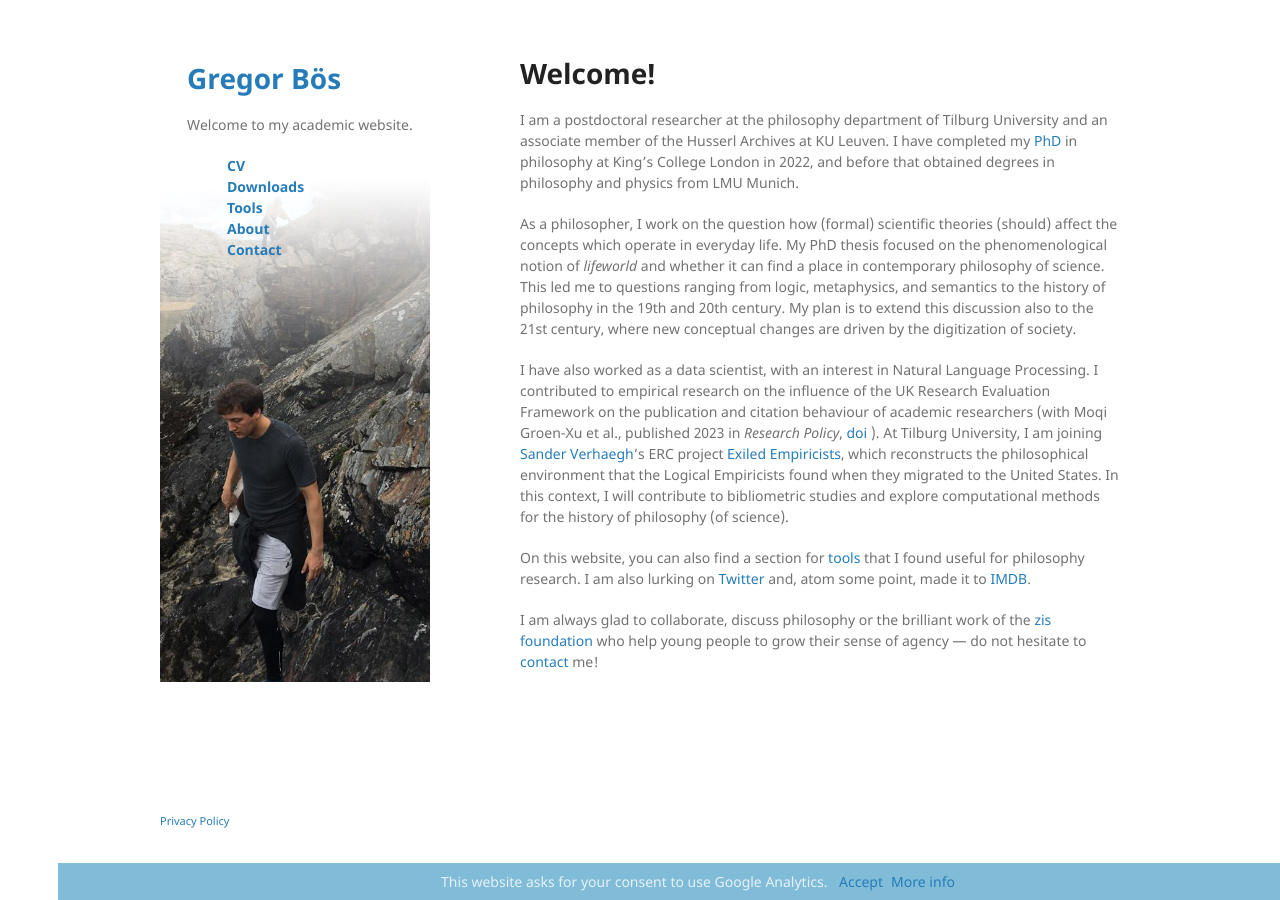
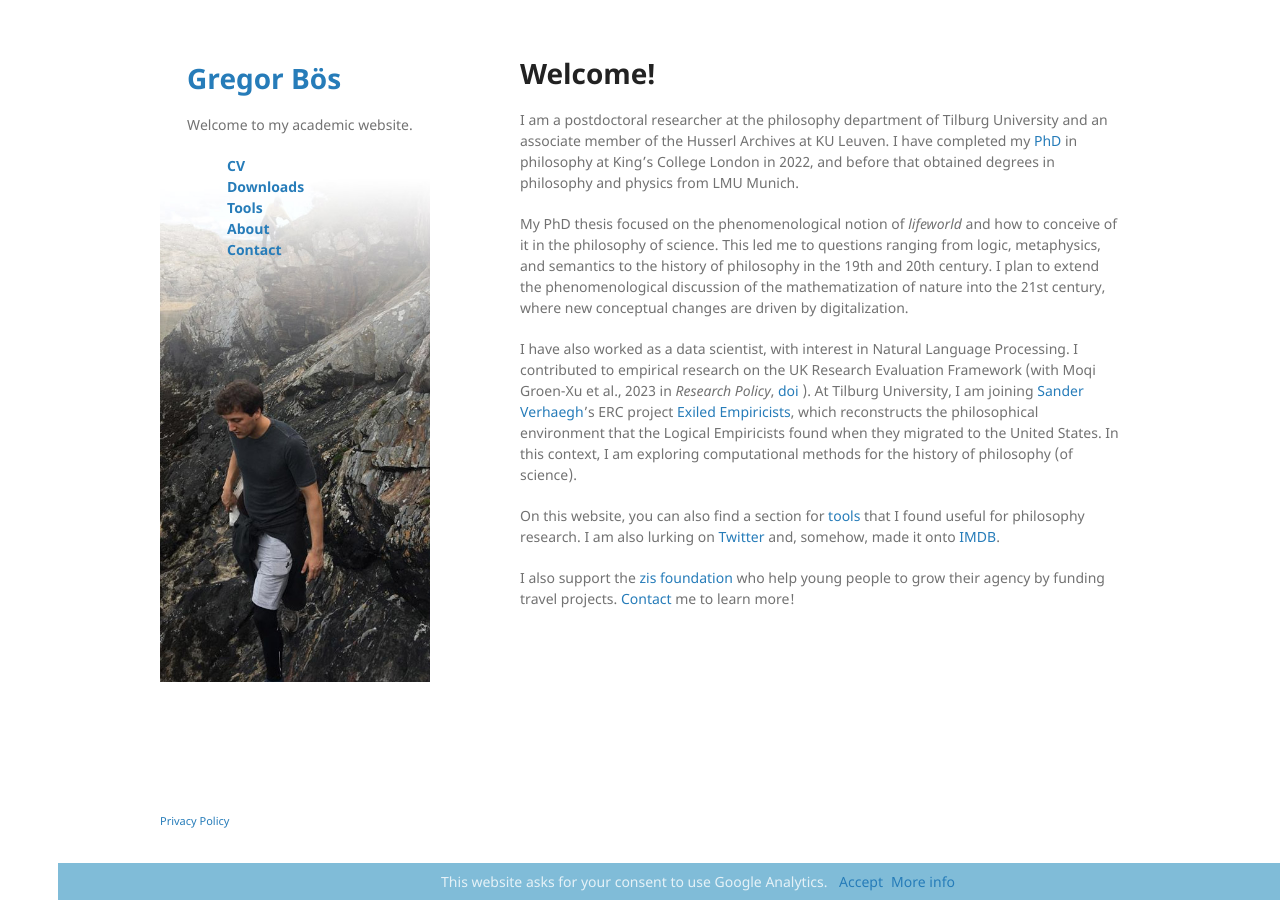
Before and after one commit to gboes/gboes.github.io, a Jekyll site: the page built from index.md, in a window 1280 px wide. Built offline with Jekyll 4.4.1, drawn with Linux system fonts in a browser that asks for light colours; Markdown is read by kramdown in place of the engine named in the settings.

Commit message:
small changes landing page

```diff
--- a/index.md
+++ b/index.md
@@ -10,11 +10,10 @@ I am a postdoctoral researcher at the philosophy department of Tilburg Universit
 <!-- Did you ever wonder what the world of your great-grandparents looked like &mdash; to them, not you? Changes in politics and religious beliefs might make for the most dramatic differences, but there are also differences in how we conceive of the natural world.  -->
 <!-- I am trying to understand how scientific theories (should) affect the concepts which operate in everyday life.  -->
 
-As a philosopher, I work on the question how (formal) scientific theories (should) affect the concepts which operate in everyday life.
-My PhD thesis focused on the phenomenological notion of *lifeworld* and whether it can find a place in contemporary philosophy of science. This led me to questions ranging from logic, metaphysics, and semantics to the history of philosophy in the 19th and 20th century. My plan is to extend this discussion also to the 21st century, where new conceptual changes are driven by the digitization of society.
+My PhD thesis focused on the phenomenological notion of *lifeworld* and how to conceive of it in the philosophy of science. This led me to questions ranging from logic, metaphysics, and semantics to the history of philosophy in the 19th and 20th century. I plan to extend the phenomenological discussion of the mathematization of nature into the 21st century, where new conceptual changes are driven by digitalization.
 
-I have also worked as a data scientist, with an interest in Natural Language Processing. I contributed to empirical research on the influence of the UK Research Evaluation Framework on the publication and citation behaviour of academic researchers (with Moqi Groen-Xu et al., published 2023 in *Research Policy*, [ doi](https://doi.org/10.1016/j.respol.2023.104729) ). At Tilburg University, I am joining [Sander Verhaegh](http://www.sanderverhaegh.nl/)'s ERC project [Exiled Empiricists](https://exiledempiricists.wordpress.com/), which reconstructs the philosophical environment that the Logical Empiricists found when they migrated to the United States. In this context, I will contribute to bibliometric studies and explore computational methods for the history of philosophy (of science).
+I have also worked as a data scientist, with interest in Natural Language Processing. I contributed to empirical research on the UK Research Evaluation Framework (with Moqi Groen-Xu et al., 2023 in *Research Policy*, [ doi](https://doi.org/10.1016/j.respol.2023.104729) ). At Tilburg University, I am joining [Sander Verhaegh](http://www.sanderverhaegh.nl/)'s ERC project [Exiled Empiricists](https://exiledempiricists.wordpress.com/), which reconstructs the philosophical environment that the Logical Empiricists found when they migrated to the United States. In this context, I am exploring computational methods for the history of philosophy (of science).
 
-On this website, you can also find a section for [tools](./tools/) that I found useful for philosophy research. I am also lurking on [Twitter](https://twitter.com/gregorboes) and, atom some point, made it to [IMDB](https://www.imdb.com/name/nm6246223/).
+On this website, you can also find a section for [tools](./tools/) that I found useful for philosophy research. I am also lurking on [Twitter](https://twitter.com/gregorboes) and, somehow, made it onto [IMDB](https://www.imdb.com/name/nm6246223/).
 
-I am always glad to collaborate, discuss philosophy or the brilliant work of the <a href="https://zis-reisen.de/en">zis foundation</a> who help young people to grow their sense of agency &mdash; do not hesitate to [contact](./contact/) me!
+I also support the <a href="https://zis-reisen.de/en">zis foundation</a> who help young people to grow their agency by funding travel projects. [Contact](./contact/) me to learn more!
```
